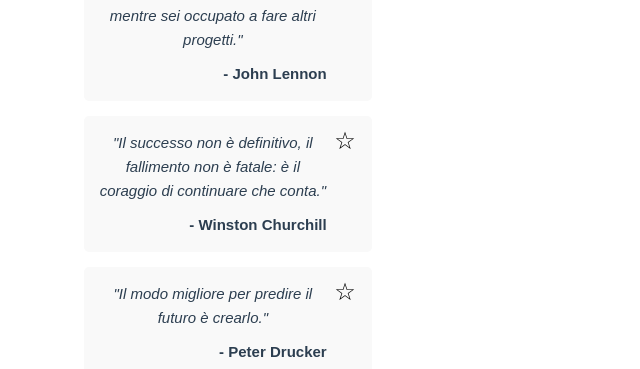
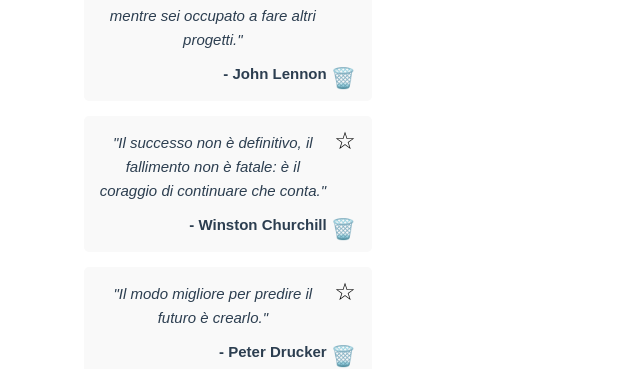
Before and after one commit to Benial501/progetto-dailyQuotes, a Vue app: page / in a window 1280 px wide. Shown: the part 443-812 px from the top of the page, without its empty margins (0-640 px from the left). Built offline with nearby package versions, Linux system fonts and the light colour scheme.

Commit message:
aggiunto gitignore.5

```diff
--- a/src/components/LettoreCitazioni.vue
+++ b/src/components/LettoreCitazioni.vue
@@ -4,7 +4,7 @@ import citazioniJson from '@/data/quotes.json'
 export default {
   data() {
     return {
-      citazioni: citazioniJson.citazioni,
+      citazioni: [],
       citazioneCorrente: null,
       citazioniPerPagina: 5,
       paginaCorrente: 1,
@@ -19,6 +19,12 @@ export default {
     }
   },
   watch: {
+    citazioni: {
+      handler(nuoveCitazioni) {
+        localStorage.setItem('citazioni', JSON.stringify(nuoveCitazioni))
+      },
+      deep: true,
+    },
     preferiti: {
       handler(nuoviPreferiti) {
         localStorage.setItem('preferiti', JSON.stringify(nuoviPreferiti))
@@ -26,11 +32,27 @@ export default {
       deep: true,
     },
   },
+  created() {
+    this.caricaCitazioni()
+    this.caricaPreferiti()
+  },
   mounted() {
-    this.caricaPreferiti()
     this.selezionaCitazioneCasuale()
   },
   methods: {
+    caricaCitazioni() {
+      const citazioniSalvate = localStorage.getItem('citazioni')
+      if (citazioniSalvate) {
+        try {
+          this.citazioni = JSON.parse(citazioniSalvate)
+        } catch (e) {
+          console.error('Errore nel caricamento delle citazioni:', e)
+          this.citazioni = citazioniJson.citazioni
+        }
+      } else {
+        this.citazioni = citazioniJson.citazioni
+      }
+    },
     caricaPreferiti() {
       const preferitiSalvati = localStorage.getItem('preferiti')
       if (preferitiSalvati) {
@@ -43,8 +65,12 @@ export default {
       }
     },
     selezionaCitazioneCasuale() {
-      let numeroCasuale = Math.floor(Math.random() * this.citazioni.length)
+      if (this.citazioni.length > 0) {
+        const numeroCasuale = Math.floor(Math.random() * this.citazioni.length)
         this.citazioneCorrente = this.citazioni[numeroCasuale]
+      } else {
+        this.citazioneCorrente = null
+      }
     },
     paginaSuccessiva() {
       if (this.paginaCorrente < this.calcolaNumeroPagine()) {
@@ -124,15 +150,34 @@ export default {
     },
     salvaNuovaCitazione() {
       if (this.nuovaCitazione.testo.trim() && this.nuovaCitazione.autore.trim()) {
-        // Aggiunge la nuova citazione solo all'array locale
         this.citazioni.unshift({ ...this.nuovaCitazione })
-
-        // Resetta il form
         this.nuovaCitazione.testo = ''
         this.nuovaCitazione.autore = ''
         this.mostraFormNuovaCitazione = false
+        this.selezionaCitazioneCasuale()
       } else {
         alert("Per favore, compila sia il testo che l'autore della citazione.")
+      }
+    },
+    rimuoviCitazione(citazione) {
+      const index = this.citazioni.findIndex(c => c.testo === citazione.testo && c.autore === citazione.autore);
+      if (index !== -1) {
+        this.citazioni.splice(index, 1);
+
+        // Rimuovi anche dai preferiti se presente
+        const prefIndex = this.preferiti.findIndex(c => c.testo === citazione.testo && c.autore === citazione.autore);
+        if (prefIndex !== -1) {
+          this.preferiti.splice(prefIndex, 1);
+        }
+
+        // Se la citazione rimossa era quella corrente, seleziona una nuova citazione casuale
+        if (this.citazioneCorrente && this.citazioneCorrente.testo === citazione.testo && this.citazioneCorrente.autore === citazione.autore) {
+          this.selezionaCitazioneCasuale();
+        }
+
+        // Aggiorna il localStorage
+        localStorage.setItem('citazioni', JSON.stringify(this.citazioni));
+        localStorage.setItem('preferiti', JSON.stringify(this.preferiti));
       }
     },
   },
@@ -145,6 +190,9 @@ export default {
     <div v-if="citazioneCorrente" class="citazione-del-giorno">
       <p class="testo-citazione">"{{ citazioneCorrente.testo }}"</p>
       <p class="autore-citazione">- {{ citazioneCorrente.autore }}</p>
+    </div>
+    <div v-else class="citazione-del-giorno">
+      <p>Nessuna citazione disponibile.</p>
     </div>
     <div class="contenitore-bottoni-principali">
       <button @click="selezionaCitazioneCasuale" class="bottone-nuova-citazione">
@@ -206,8 +254,12 @@ export default {
             <span v-if="isPreferita(citazione)">⭐</span>
             <span v-else>☆</span>
           </button>
+          <button @click="rimuoviCitazione(citazione)" class="bottone-rimuovi">
+            🗑️
+          </button>
         </li>
       </ul>
+
 
   <div class="controlli-paginazione">
     <button
@@ -215,6 +267,7 @@ export default {
       :disabled="paginaCorrente === 1"
       class="bottone-paginazione"
     >
+      Precedente
     </button>
     <span class="info-pagina">Pagina {{ paginaCorrente }} di {{ calcolaNumeroPagine() }}</span>
     <button
@@ -395,6 +448,21 @@ export default {
   transform: scale(1.2);
 }
 
+.bottone-rimuovi {
+  position: absolute;
+  bottom: 10px;
+  right: 10px;
+  background: none;
+  border: none;
+  font-size: 20px;
+  cursor: pointer;
+  transition: transform 0.2s;
+}
+
+.bottone-rimuovi:hover {
+  transform: scale(1.2);
+}
+
 .controlli-paginazione {
   display: flex;
   justify-content: space-between;
```
Lines whose indentation alone changed are shown as unchanged.
